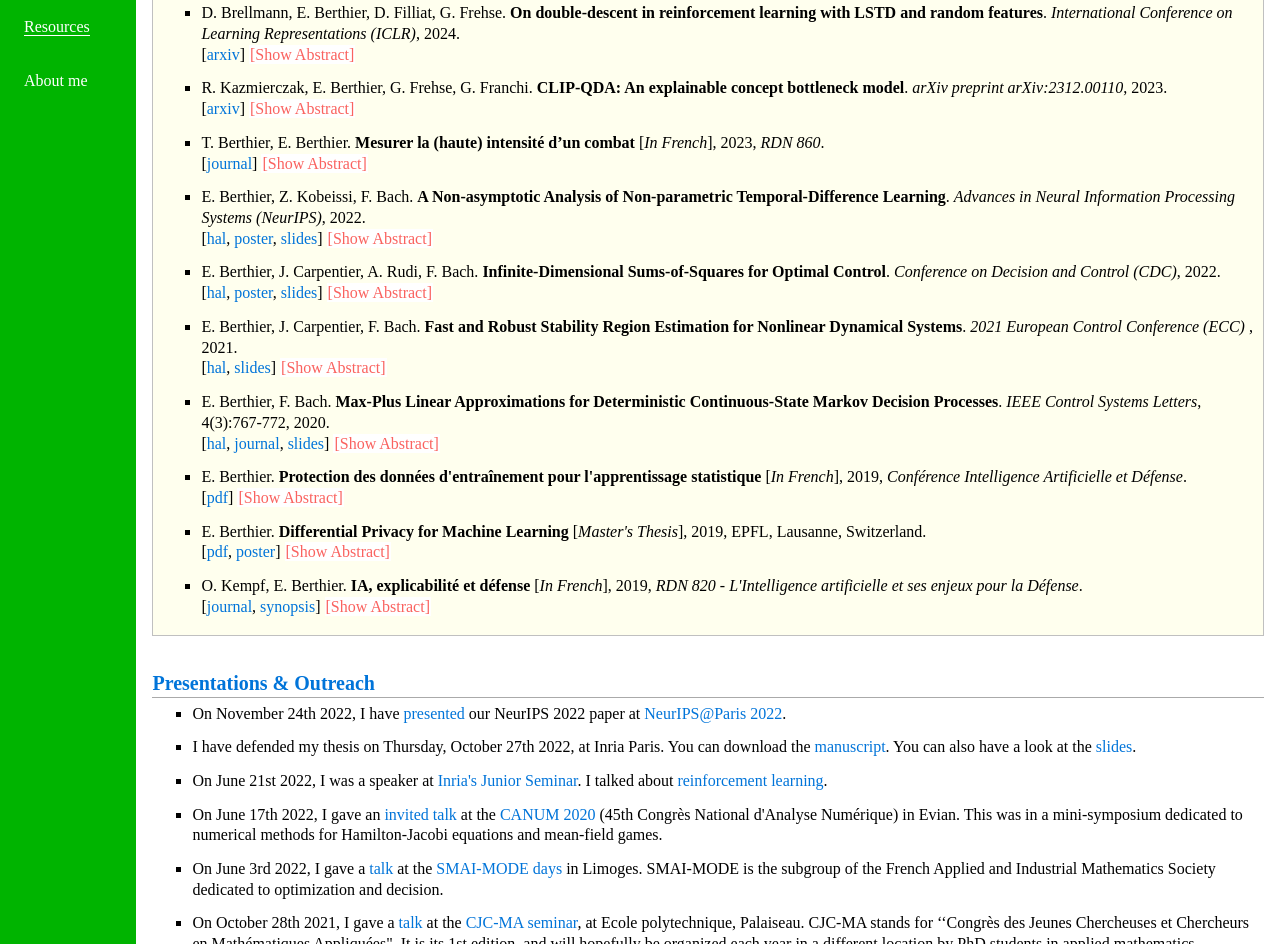
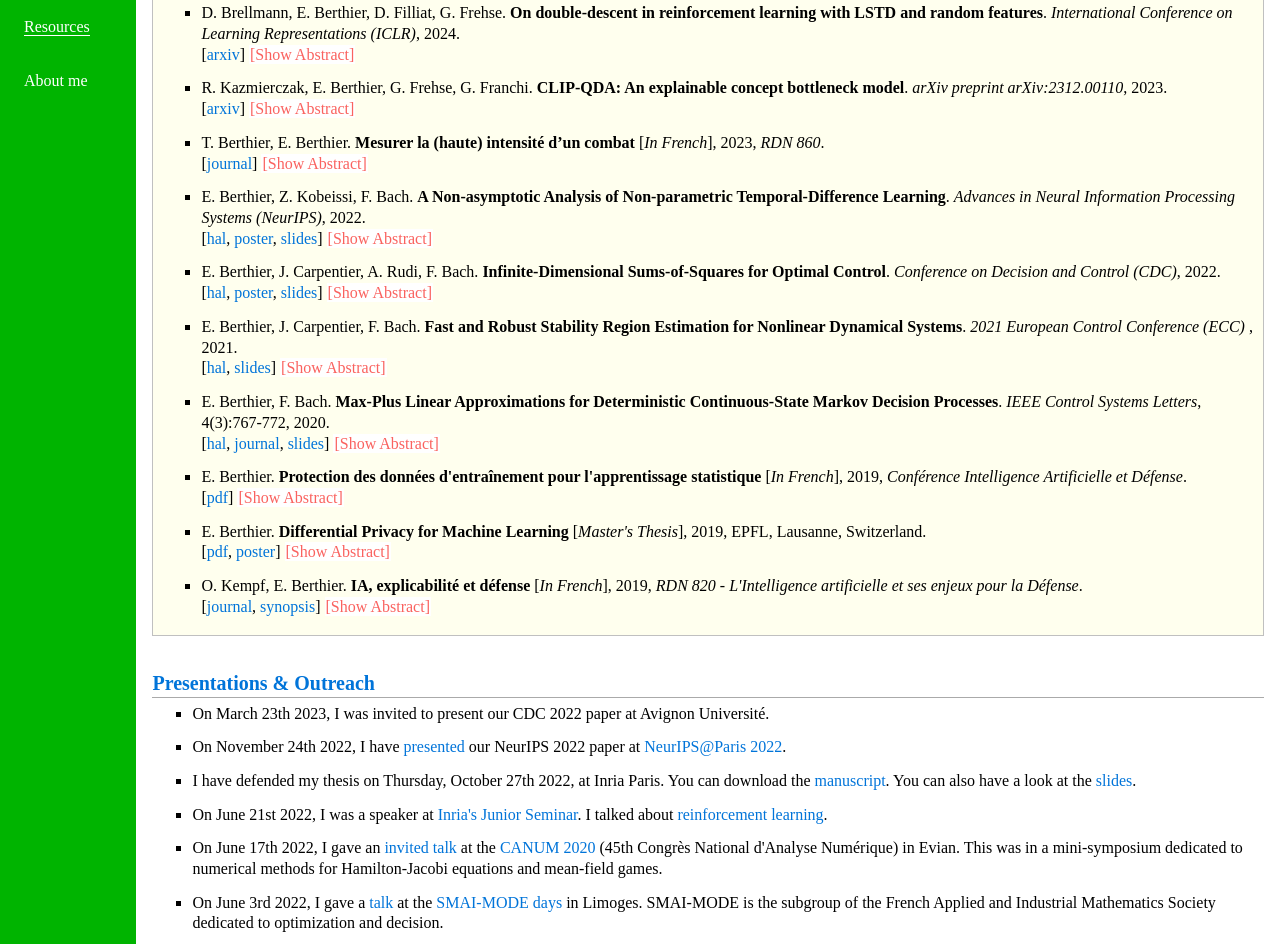
Before and after one commit to eloiseberthier/eloiseberthier.github.io, a plain HTML site: page ressources.html in a window 1280 px wide. Shown: the part 108-1052 px from the top of the page. Drawn offline with nearby package versions, Linux system fonts and the light colour scheme.

Commit message:
Update ressources.html

```diff
--- a/ressources.html
+++ b/ressources.html
@@ -109,6 +109,10 @@ AI is in itself old news but its fields of application never cease to expand and
 </div></div>
 <h2>Presentations &amp; Outreach</h2>
 <ul>
+<li><p>On March 23th 2023, I was invited to present our CDC 2022 paper at Avignon Université.</p>
+</li>
+</ul>
+<ul>
 <li><p>On November 24th 2022, I have <a href="slides_neurips.pdf">presented</a> our NeurIPS 2022 paper at <a href="https://neuripsinparis.github.io/neurips2022paris/">NeurIPS@Paris 2022</a>.</p>
 </li>
 </ul>
```
